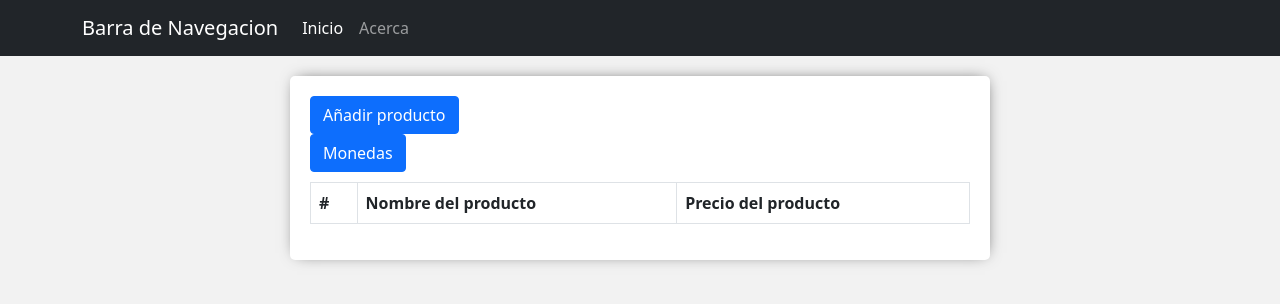
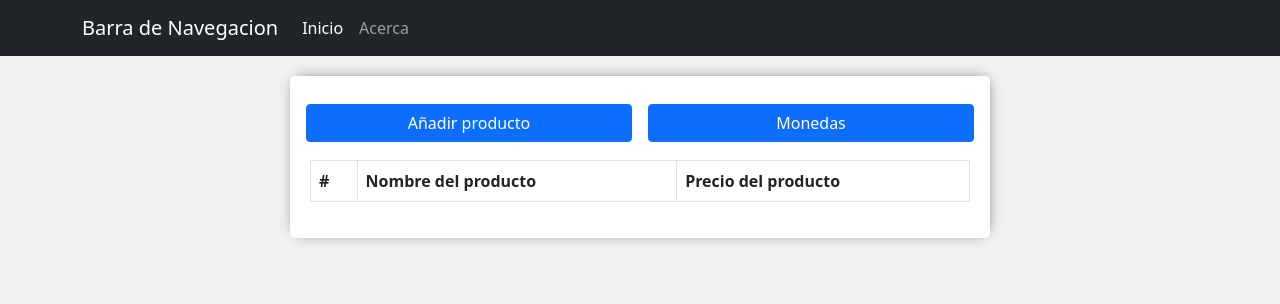
Before and after one commit to Alejandro9509/Shop-Basic-ReactJS, a React (Create React App) app: page / in a window 1280 px wide. Shown: the top 304 px of the page. Built offline with nearby package versions, Linux system fonts and the light colour scheme.

Commit message:
Refactor folders and files

```diff
--- a/src/App.js
+++ b/src/App.js
@@ -4,7 +4,7 @@ import { BrowserRouter as Router,
          Route,
          NavLink
         } from "react-router-dom"
-import { Home } from './pages/home'
+import { Home } from './pages/home/home'
 import { About } from './pages/about'
 import { NotFound } from './pages/NotFound'
 import { Navbar, Container, Nav } from 'react-bootstrap'
--- a/src/pages/home.js
+++ b/src/pages/home/home.js
@@ -2,71 +2,9 @@
 import { Provider, connect } from 'react-redux'
 import React, { useState} from 'react'
 import { Modal , Button, InputGroup,  FormControl, Table} from 'react-bootstrap'
-import {store, mapDispatchToProps, mapStateToProps} from '../redux/productRedux'
-
-function AddMoney(props) {
-  return (
-    <Button>Agregar efectivo</Button>
-  )
-}
-
-function AddProduct(props) {
-
-    const [show, setShow] = useState(false);
-    const [prod, setProduct] = useState("");
-    const [price, setPrice] = useState(0);
-    const divPrecio = React.useRef(null);
-    const divProducto = React.useRef(null);
-
-    const handleProd = (event) => {
-        setProduct(event.target.value)
-    } ;
-    const handlePrice = (event) => {
-        setPrice(event.target.value)
-    }
-    const handleSubmit = () => {
-        if(props.submit.products.filter((item) => item[0] == prod).length > 0){
-          divProducto.current.className = 'alert alert-danger'
-        }else{
-          if(Number(price)) {
-                          props.submit.submitNewProduct([prod, price]);
-                          setShow(false);
-                        }else divPrecio.current.className = 'alert alert-danger'
-        }
-    }
-    return (
-      <div>
-        <Button variant="primary" onClick={ () => setShow(true)}>
-          Añadir producto
-        </Button>
-        <Modal show={show} onHide={() => setShow(false)}>
-          <Modal.Header closeButton>
-            <Modal.Title>Añadir producto</Modal.Title>
-          </Modal.Header>
-          <Modal.Body>
-          <div ref={divProducto} className='d-none'>Ya se encuentra este producto</div>
-          <InputGroup className="mb-3">
-            <FormControl onChange={ handleProd.bind(this) } id="product-name" aria-describedby="basic-addon3" />
-          </InputGroup>
-          <div ref={divPrecio} className='d-none'>Verifica que sea un valor numerico</div>
-          <InputGroup className="mb-3">
-            <InputGroup.Text>$</InputGroup.Text>
-            <FormControl onChange={ handlePrice.bind(this) } id="product-price" aria-label="Amount (to the nearest dollar)" />
-            <InputGroup.Text>.00</InputGroup.Text>
-          </InputGroup>
-          </Modal.Body>
-          <Modal.Footer>
-            <Button variant="secondary" onClick={() => setShow(false)}>
-              Cerrar
-            </Button>
-            <Button variant="primary" onClick={handleSubmit}>
-              Añadir
-            </Button>
-          </Modal.Footer>
-        </Modal>
-      </div>
-    );
-}
+import {store, mapDispatchToProps, mapStateToProps} from '../../redux/productRedux'
+import {AddProduct} from './productSection'
+import {AddMoney} from './moneySection'
 
 function ModalViewCobrar(props){
   const [cobrar, setCobrar] = useState(false)
@@ -107,7 +45,7 @@ function TableProducts(props){
       {
         props.show.products.map((item , index) => {
           return(
-            <tr>
+            <tr key={index}>
               <td>{index + 1}</td>
               <td>{item[0]}</td>
               <td>{item[1]}</td>
@@ -132,15 +70,15 @@ class AppProcessing extends React.Component {
             <>
             <section>
                 <div className='box-principal' >
-                    <div>
+                    <div className='row'>
                       {this.state.submenu ?
-                        <AddProduct submit={this.props} /> :
-                        <AddMoney money={this.props} />
+                        <AddProduct  submit={this.props} /> :
+                        <AddMoney  money={this.props} />
                       }
 
                       {this.state.submenu ?
-                        <Button onClick={() => this.setState({ submenu: false }) }>Monedas</Button> :
-                        <Button onClick={() => this.setState({ submenu: true })}>Caja</Button>
+                        <Button className='col-sm m-2' onClick={() => this.setState({ submenu: false }) }>Monedas</Button> :
+                        <Button className='col-sm m-2' onClick={() => this.setState({ submenu: true })}>Caja</Button>
                       }
                     </div>
                     <div>
--- /dev/null
+++ b/src/pages/home/moneySection.js
@@ -0,0 +1,8 @@
+import React, { useState} from 'react'
+import { Modal , Button, InputGroup,  FormControl, Table} from 'react-bootstrap'
+
+export function AddMoney(props) {
+  return (
+    <Button className='col-sm m-2'>Agregar efectivo</Button>
+  )
+}
--- /dev/null
+++ b/src/pages/home/productSection.js
@@ -0,0 +1,60 @@
+import React, { useState} from 'react'
+import { Modal , Button, InputGroup,  FormControl, Table} from 'react-bootstrap'
+
+export function AddProduct(props) {
+
+    const [show, setShow] = useState(false);
+    const [prod, setProduct] = useState("");
+    const [price, setPrice] = useState(0);
+    const divPrecio = React.useRef(null);
+    const divProducto = React.useRef(null);
+
+    const handleProd = (event) => {
+        setProduct(event.target.value)
+    } ;
+    const handlePrice = (event) => {
+        setPrice(event.target.value)
+    }
+    const handleSubmit = () => {
+        if(props.submit.products.filter((item) => item[0] == prod).length > 0){
+          divProducto.current.className = 'alert alert-danger'
+        }else{
+          if(Number(price)) {
+                          props.submit.submitNewProduct([prod, price]);
+                          setShow(false);
+                        }else divPrecio.current.className = 'alert alert-danger'
+        }
+    }
+    return (
+        <>
+        <Button className='col-sm m-2' variant="primary" onClick={ () => setShow(true)}>
+          Añadir producto
+        </Button>
+        <Modal show={show} onHide={() => setShow(false)}>
+          <Modal.Header closeButton>
+            <Modal.Title>Añadir producto</Modal.Title>
+          </Modal.Header>
+          <Modal.Body>
+          <div ref={divProducto} className='d-none'>Ya se encuentra este producto</div>
+          <InputGroup className="mb-3">
+            <FormControl onChange={ handleProd.bind(this) } id="product-name" aria-describedby="basic-addon3" />
+          </InputGroup>
+          <div ref={divPrecio} className='d-none'>Verifica que sea un valor numerico</div>
+          <InputGroup className="mb-3">
+            <InputGroup.Text>$</InputGroup.Text>
+            <FormControl onChange={ handlePrice.bind(this) } id="product-price" aria-label="Amount (to the nearest dollar)" />
+            <InputGroup.Text>.00</InputGroup.Text>
+          </InputGroup>
+          </Modal.Body>
+          <Modal.Footer>
+            <Button variant="secondary" onClick={() => setShow(false)}>
+              Cerrar
+            </Button>
+            <Button variant="primary" onClick={handleSubmit}>
+              Añadir
+            </Button>
+          </Modal.Footer>
+        </Modal>
+      </>
+    );
+}
```
